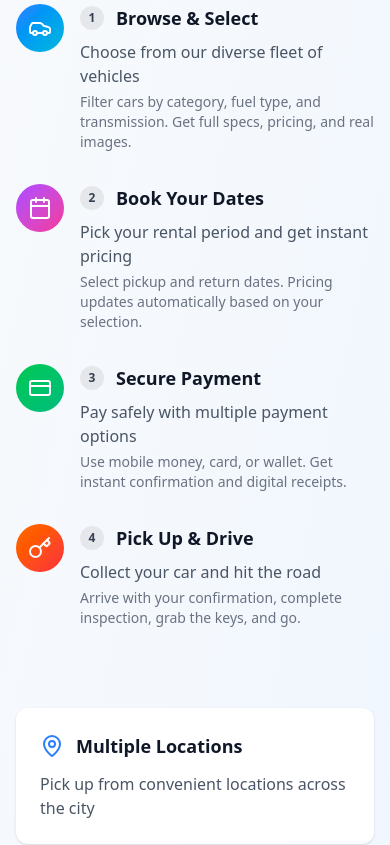
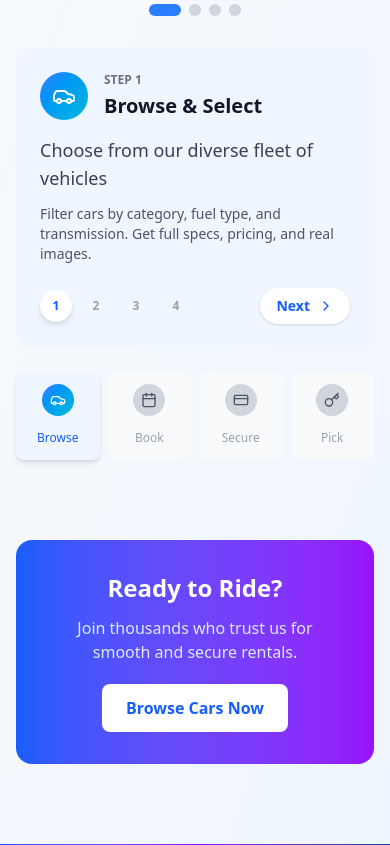
Before and after one commit to langat68/Frontend-Chukuaride-v2, a React (Vite) app: page / in a window 390 px wide. Shown: the part 1700-2545 px from the top of the page. Built offline with nearby package versions, Linux system fonts and the light colour scheme.

Commit message:
changed the mobile look

```diff
--- a/src/components/Howitworks.tsx
+++ b/src/components/Howitworks.tsx
@@ -4,66 +4,60 @@ import {
   Calendar,
   CreditCard,
   Key,
-  MapPin,
-  Clock,
-  Shield,
+  ChevronRight,
+  Play,
 } from 'lucide-react';
 
 export default function HowItWorks() {
   const [activeStep, setActiveStep] = useState(0);
+  const [mobileActiveStep, setMobileActiveStep] = useState(0);
 
   const steps = [
     {
-      icon: <Car className="w-8 h-8" />,
+      icon: <Car />,
       title: 'Browse & Select',
       description: 'Choose from our diverse fleet of vehicles',
       details:
         'Filter cars by category, fuel type, and transmission. Get full specs, pricing, and real images.',
       color: 'from-blue-500 to-cyan-500',
+      bgColor: 'bg-blue-50',
+      textColor: 'text-blue-600',
     },
     {
-      icon: <Calendar className="w-8 h-8" />,
+      icon: <Calendar />,
       title: 'Book Your Dates',
       description: 'Pick your rental period and get instant pricing',
       details:
         'Select pickup and return dates. Pricing updates automatically based on your selection.',
       color: 'from-purple-500 to-pink-500',
+      bgColor: 'bg-purple-50',
+      textColor: 'text-purple-600',
     },
     {
-      icon: <CreditCard className="w-8 h-8" />,
+      icon: <CreditCard />,
       title: 'Secure Payment',
       description: 'Pay safely with multiple payment options',
       details:
         'Use mobile money, card, or wallet. Get instant confirmation and digital receipts.',
       color: 'from-green-500 to-emerald-500',
+      bgColor: 'bg-green-50',
+      textColor: 'text-green-600',
     },
     {
-      icon: <Key className="w-8 h-8" />,
+      icon: <Key />,
       title: 'Pick Up & Drive',
       description: 'Collect your car and hit the road',
       details:
         'Arrive with your confirmation, complete inspection, grab the keys, and go.',
       color: 'from-orange-500 to-red-500',
+      bgColor: 'bg-orange-50',
+      textColor: 'text-orange-600',
     },
   ];
 
-  const features = [
-    {
-      icon: <MapPin className="w-6 h-6 text-blue-500" />,
-      title: 'Multiple Locations',
-      description: 'Pick up from convenient locations across the city',
-    },
-    {
-      icon: <Clock className="w-6 h-6 text-green-500" />,
-      title: 'Flexible Duration',
-      description: 'Rent by the hour or day, whatever suits your schedule',
-    },
-    {
-      icon: <Shield className="w-6 h-6 text-purple-500" />,
-      title: 'Fully Insured',
-      description: 'Every vehicle comes with comprehensive insurance cover',
-    },
-  ];
+  const nextStep = () => {
+    setMobileActiveStep((prev) => (prev + 1) % steps.length);
+  };
 
   return (
     <section className="py-20 bg-gradient-to-br from-slate-50 to-blue-50">
@@ -84,13 +78,13 @@ export default function HowItWorks() {
               {steps.map((step, index) => (
                 <div
                   key={index}
-                  className={`text-center transition-transform ${
+                  className={`text-center transition-transform cursor-pointer ${
                     activeStep === index ? 'scale-105' : 'hover:scale-102'
                   }`}
                   onMouseEnter={() => setActiveStep(index)}
                 >
                   <div className={`w-20 h-20 rounded-full bg-gradient-to-br ${step.color} flex items-center justify-center text-white mx-auto mb-4 shadow-lg`}>
-                    {step.icon}
+                    {React.cloneElement(step.icon, { className: 'w-8 h-8' })}
                   </div>
                   <div className="w-8 h-8 rounded-full bg-white border-2 border-gray-300 flex items-center justify-center mx-auto mb-2 text-sm font-bold text-gray-700">
                     {index + 1}
@@ -110,39 +104,112 @@ export default function HowItWorks() {
           </div>
         </div>
 
-        {/* Mobile Steps */}
-        <div className="lg:hidden space-y-8 mb-20">
-          {steps.map((step, index) => (
-            <div key={index} className="flex items-start space-x-4">
-              <div className={`w-12 h-12 rounded-full bg-gradient-to-br ${step.color} flex items-center justify-center text-white`}>
-                {React.cloneElement(step.icon, { className: 'w-6 h-6' })}
-              </div>
-              <div className="flex-1">
-                <div className="flex items-center mb-2">
-                  <span className="w-6 h-6 rounded-full bg-gray-200 flex items-center justify-center text-xs font-bold text-gray-700 mr-3">
-                    {index + 1}
-                  </span>
-                  <h3 className="text-lg font-semibold text-gray-900">{step.title}</h3>
+        {/* Mobile Interactive Steps */}
+        <div className="lg:hidden mb-20">
+          {/* Progress Bar */}
+          <div className="flex justify-center mb-8">
+            <div className="flex space-x-2">
+              {steps.map((_, index) => (
+                <div
+                  key={index}
+                  className={`h-3 rounded-full transition-all duration-300 ${
+                    index === mobileActiveStep
+                      ? 'bg-blue-500 w-8'
+                      : index < mobileActiveStep
+                        ? 'bg-green-500 w-3'
+                        : 'bg-gray-300 w-3'
+                  }`}
+                />
+              ))}
+            </div>
+          </div>
+
+          {/* Current Step Card */}
+          <div className={`${steps[mobileActiveStep].bgColor} rounded-2xl p-6 mb-6 transition-all duration-500 transform`}>
+            <div className="flex items-center justify-between mb-4">
+              <div className="flex items-center">
+                <div className={`w-12 h-12 rounded-full bg-gradient-to-br ${steps[mobileActiveStep].color} flex items-center justify-center text-white mr-4`}>
+                  {React.cloneElement(steps[mobileActiveStep].icon, { className: 'w-6 h-6' })}
                 </div>
-                <p className="text-gray-600">{step.description}</p>
-                <p className="text-sm text-gray-500 mt-1">{step.details}</p>
+                <div>
+                  <div className="flex items-center mb-1">
+                    <span className="text-xs font-bold text-gray-500 mr-2">STEP {mobileActiveStep + 1}</span>
+                  </div>
+                  <h3 className="text-xl font-bold text-gray-900">{steps[mobileActiveStep].title}</h3>
+                </div>
               </div>
             </div>
-          ))}
+
+            <p className="text-gray-700 mb-3 text-lg">{steps[mobileActiveStep].description}</p>
+            <p className="text-gray-600 text-sm mb-6">{steps[mobileActiveStep].details}</p>
+
+            {/* Action Button */}
+            <div className="flex justify-between items-center">
+              <div className="flex space-x-2">
+                {steps.map((_, index) => (
+                  <button
+                    key={index}
+                    onClick={() => setMobileActiveStep(index)}
+                    className={`w-8 h-8 rounded-full text-xs font-bold transition-all ${
+                      index === mobileActiveStep
+                        ? `${steps[index].textColor} bg-white shadow-md`
+                        : 'text-gray-400 hover:text-gray-600'
+                    }`}
+                  >
+                    {index + 1}
+                  </button>
+                ))}
+              </div>
+
+              <button
+                onClick={nextStep}
+                className={`flex items-center px-4 py-2 rounded-full bg-white ${steps[mobileActiveStep].textColor} font-semibold text-sm shadow-sm hover:shadow-md transition-all`}
+              >
+                {mobileActiveStep === steps.length - 1 ? (
+                  <>
+                    <Play className="w-4 h-4 mr-2" />
+                    Get Started
+                  </>
+                ) : (
+                  <>
+                    Next
+                    <ChevronRight className="w-4 h-4 ml-2" />
+                  </>
+                )}
+              </button>
+            </div>
+          </div>
+
+          {/* Mini Step Preview */}
+          <div className="grid grid-cols-4 gap-2">
+            {steps.map((step, index) => (
+              <button
+                key={index}
+                onClick={() => setMobileActiveStep(index)}
+                className={`p-3 rounded-lg text-center transition-all ${
+                  index === mobileActiveStep
+                    ? `${step.bgColor} ${step.textColor} shadow-md`
+                    : index < mobileActiveStep
+                      ? 'bg-green-50 text-green-600'
+                      : 'bg-gray-50 text-gray-400 hover:bg-gray-100'
+                }`}
+              >
+                <div className={`w-8 h-8 rounded-full mx-auto mb-2 flex items-center justify-center ${
+                  index === mobileActiveStep
+                    ? `bg-gradient-to-br ${step.color} text-white`
+                    : index < mobileActiveStep
+                      ? 'bg-green-500 text-white'
+                      : 'bg-gray-300 text-gray-600'
+                }`}>
+                  {React.cloneElement(step.icon, { className: 'w-4 h-4' })}
+                </div>
+                <span className="text-xs font-medium">{step.title.split(' ')[0]}</span>
+              </button>
+            ))}
+          </div>
         </div>
 
-        {/* Feature Highlights */}
-        <div className="grid md:grid-cols-3 gap-8 mb-16">
-          {features.map((feature, index) => (
-            <div key={index} className="bg-white rounded-xl p-6 shadow-sm hover:shadow-md transition-shadow">
-              <div className="flex items-center mb-3">
-                {feature.icon}
-                <h4 className="ml-3 text-lg font-semibold text-gray-900">{feature.title}</h4>
-              </div>
-              <p className="text-gray-600">{feature.description}</p>
-            </div>
-          ))}
-        </div>
+
 
         {/* CTA */}
         <div className="text-center bg-gradient-to-r from-blue-600 to-purple-600 rounded-2xl p-8 text-white">
```
